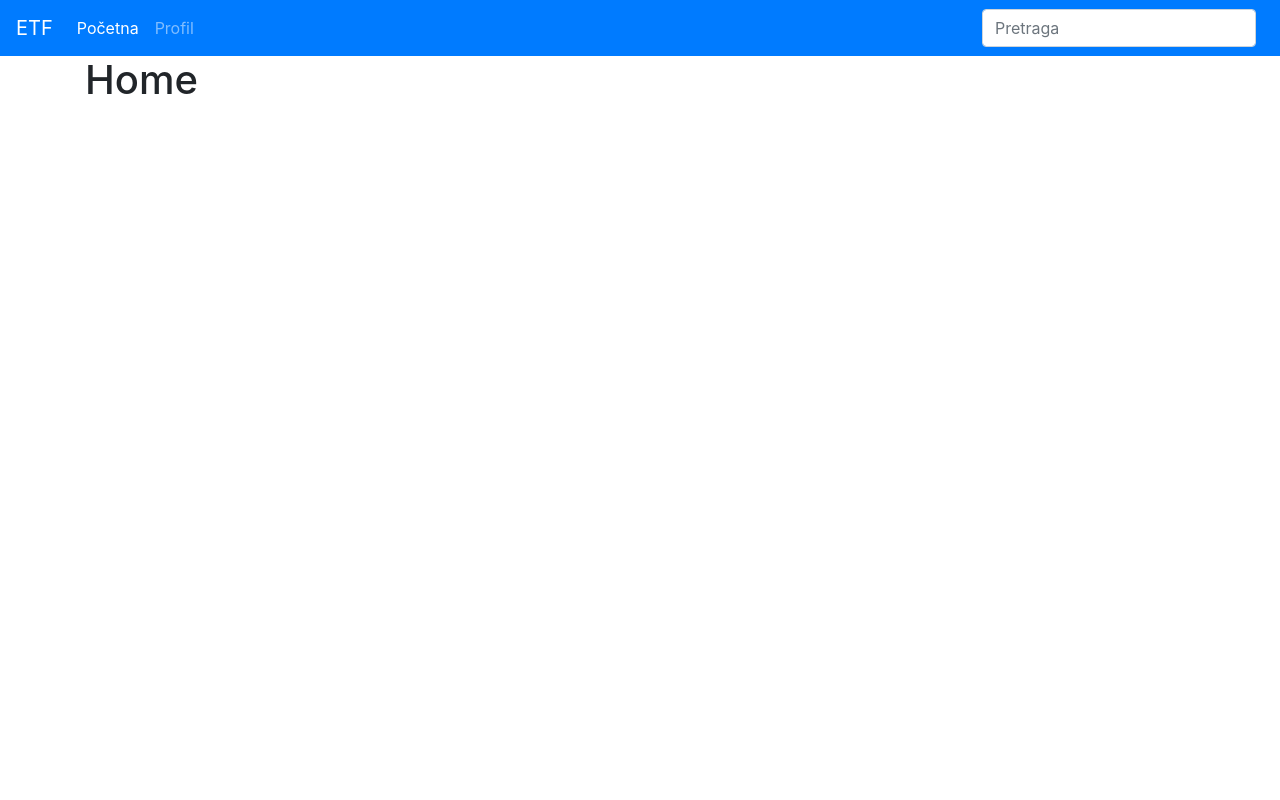
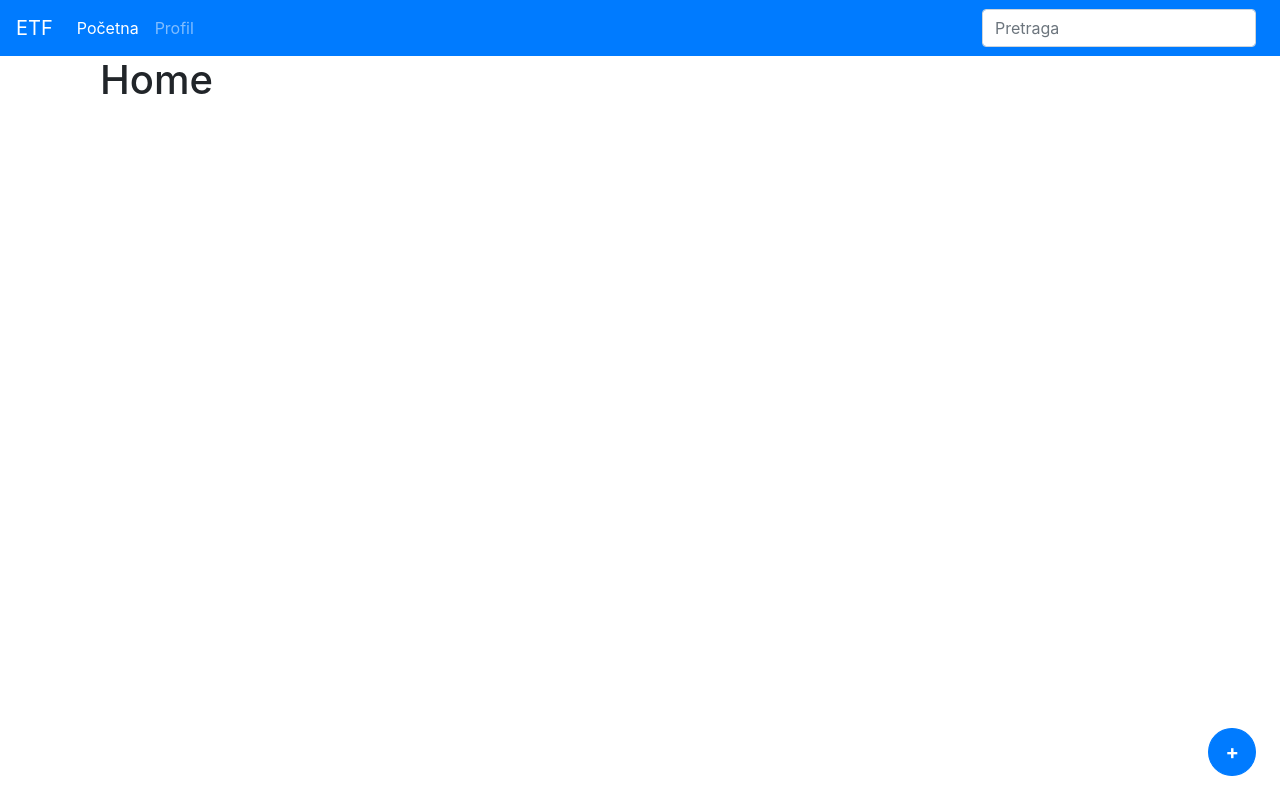
Before and after one commit to vasicbre/jays2, a React (Create React App) app in the folder client/: page / in a window 1280 px wide. Built offline with nearby package versions, Linux system fonts and the light colour scheme; no server answers; the HTML template or start-up script is replaced by a standard one.

Commit message:
Add plus icon

```diff
--- /dev/null
+++ b/client/src/components/AddIcon.jsx
@@ -0,0 +1,17 @@
+import React, { Component } from 'react';
+
+class AddIcon extends Component {
+
+    render() {
+        const plusStyle = {
+            'font-size': '100%'
+          };
+        return <div>
+            <button type="submit" className="btn btn-primary float-right rounded-circle btn-lg mb-4 mr-4 sticky-bottom-right">
+                <span style={plusStyle}>+</span>
+            </button>
+        </div>
+    }
+}
+
+export default AddIcon;
--- a/client/src/components/Home.jsx
+++ b/client/src/components/Home.jsx
@@ -1,5 +1,6 @@
 import React, { Component } from 'react';
 import Login from './Login';
+import AddIcon from './AddIcon';
 
 class Home extends Component {
 
@@ -9,8 +10,9 @@ class Home extends Component {
             this.props.history.push('/login');
             return (<Login />);
         } else {
-            return <div>
+            return <div className="container">
                 <h1>Home</h1>
+                <AddIcon />
             </div>
         }
     }
--- a/client/src/styles.css
+++ b/client/src/styles.css
@@ -0,0 +1,6 @@
+.sticky-bottom-right {
+    font-weight: bold;
+    position: absolute;
+    right: 0;
+    bottom: 0;
+  }
```
Also changed, not shown: client/src/components/Footer.jsx (added).
